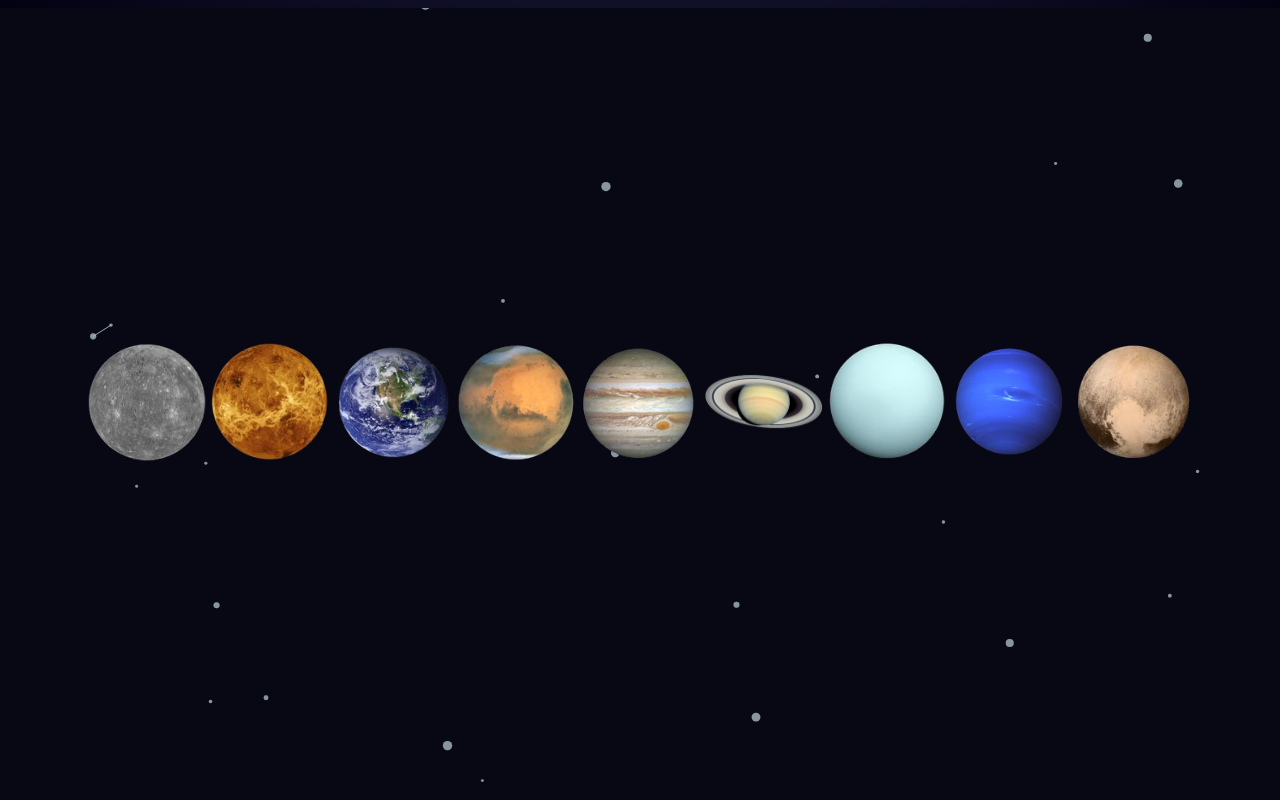
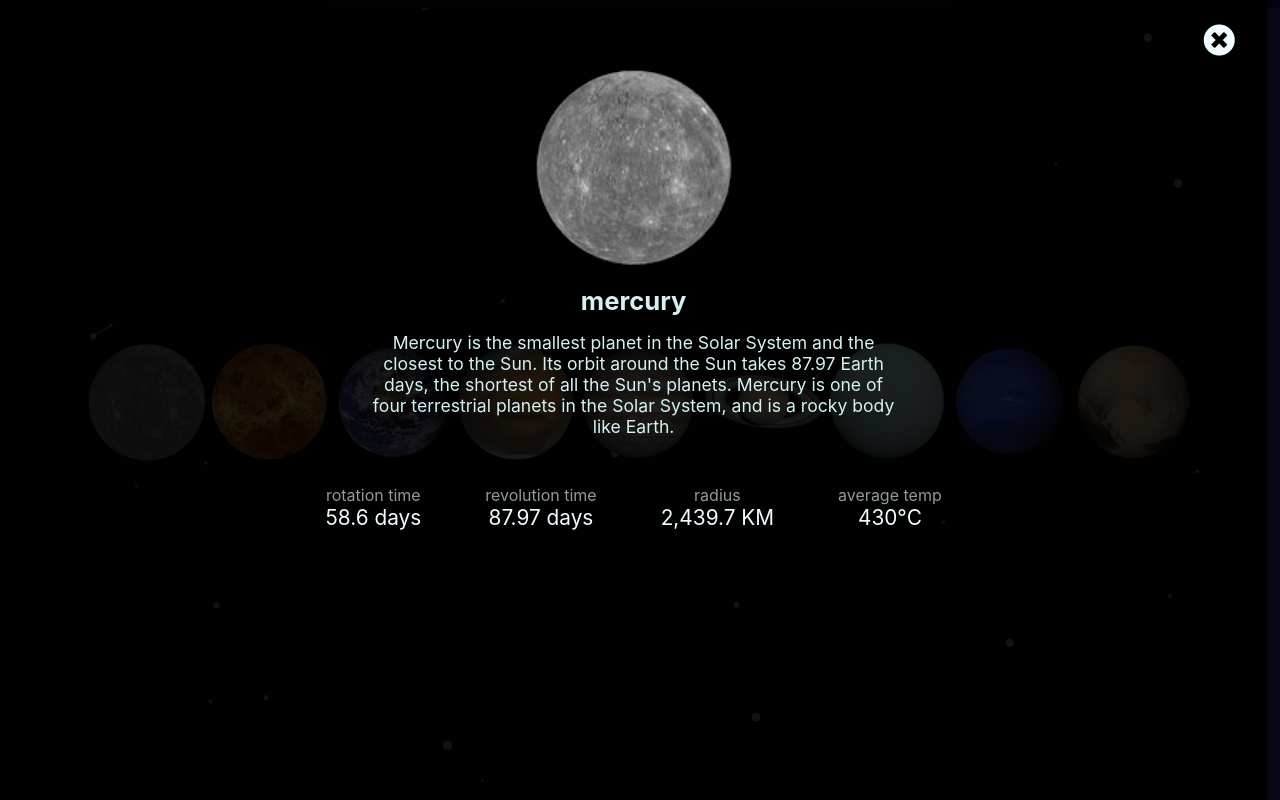
Before and after one commit to codesigno/planets, a React (Create React App) app: page /planets in a window 1280 px wide. Both pictures are taken after a click on the picture 147 px from the left and 1274 px from the top of the page. Shown: the part 872-1672 px from the top of the page. Built offline with nearby package versions, Linux system fonts and the light colour scheme.

Commit message:
palnet view

```diff
--- a/src/pages/Planets.js
+++ b/src/pages/Planets.js
@@ -1,65 +1,73 @@
-import React, { useState, useEffect } from 'react'
+import React, { useState } from 'react'
 import ParticlesSky from '../components/ParticlesSky'
 import planetsData from '../assets/data/planets'
 import '../css/planets.css'
-// import ModalPlanet from '../components/ModalPlanet'
+import closeIcon from '../assets/img/close.png'
+
 
 export default function Planets() {
     const [planets] = useState(planetsData)
     const [planetId, setPlanetId] = useState('')
-    const [isModalOpen, setIsModalOpen] = useState(false)
+    const [isViewOpen, setIsViewOpen] = useState(false)
 
-    console.log("planetId", planetId)
-
-    // TOGGLE VIEW of PLANET DESCRIPTION
-    const toggleModal = (id) => {
+    // OPEN PLANET VIEW
+    const openPlanetView = (id) => {
         setPlanetId(id)
-        setIsModalOpen(!isModalOpen)
+        setIsViewOpen(!isViewOpen)
     }
 
-    let openModal = (e) => {
-        let planetId = e.target.id
-        console.log("e target", e.target.id)
-        setIsModalOpen(true)
-        setPlanetId(planetId)
+    // CLOSE PLANET VIEW
+    let closePlanetView = () => {
+        console.log("close")
+        setIsViewOpen(false)
     }
 
+    // MAP PLANETS - DISPLAY PLANET IMAGES
+    let planetsImg = planets.map((data) => {
+        return <div key={data.id}>
+            <img src={data.img}
+                alt={data.name} className="planet-img"
+                id={data.id}
+                width="120"
+                onClick={() => openPlanetView(data.id)}
+            />
+        </div>
+    })
 
+    // DISPLAY PLANET DESCRIPTION
     let showPlanet = planets.map(data => {
         if (planetId !== data.id) {
-            console.log("planetId == data.id:", planetId == data.id)
-            // <ModalPlanet data={data} />
+            // console.log("planetId == data.id:", planetId == data.id)
             return <div key={data.id}>
                 <h3>hmm</h3>
             </div>
         }
         else {
-            return <div className='modal'>
+            return <div key={data.id} className='planet-view'>
+                <button className='btn close-btn' onClick={closePlanetView}>
+                    <i class="fas fa-times-circle"></i>
+                </button>
+                <img src={data.img}
+                    alt={data.name} className="planet-img" width="200" />
                 <h3>{data.name}</h3>
+                <p className='descr'>{data.description}</p>
+                <div className="planet-info">
+                    <p>rotation time<span className='highlight'>{data.rotationTime} days</span></p>
+                    <p>revolution time<span className='highlight'>{data.revolutionTime} days</span></p>
+                    <p>radius<span className='highlight'>{data.radius}</span></p>
+                    <p>average temp<span className='highlight'>{data.averageTemp}C</span></p>
+                </div>
             </div>
         }
-    })
-
-    // MAP PLANETS - DISPLAY PLANET IMAGES
-    let planetsTemplate = planets.map((data) => {
-        return <div key={data.id}>
-            <img src={data.img}
-                alt={data.name} className="planet-img"
-                id={data.id}
-                width="120"
-                // onClick={openModal}
-                onClick={() => toggleModal(data.id)}
-            />
-        </div>
     })
 
     return (
         <div>
             <ParticlesSky />
             <div className="planets-container">
-                {planetsTemplate}
+                {planetsImg}
             </div>
-            {isModalOpen && planetId ?
+            {isViewOpen && planetId ?
                 <div>{showPlanet}</div>
                 : null
             }
```
Also changed, not shown: src/components/ModalPlanet.js (deleted, +0 -13 lines).
